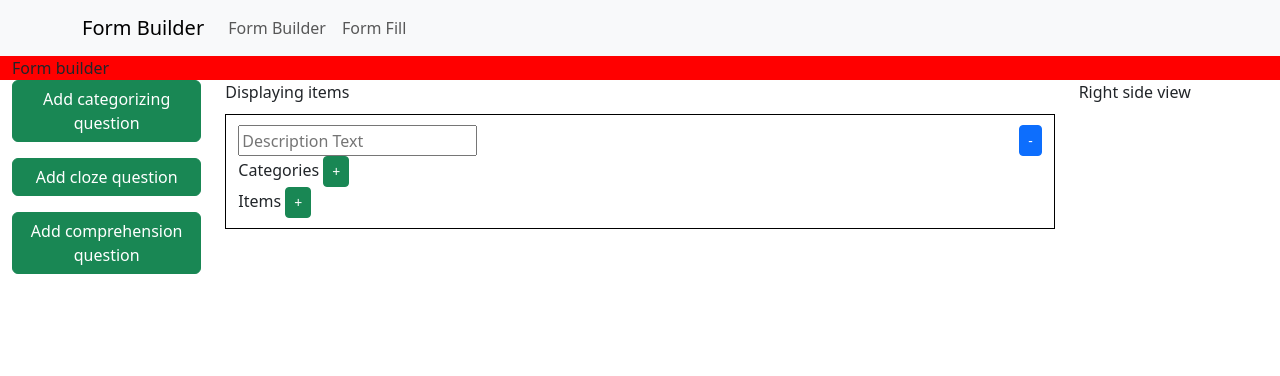
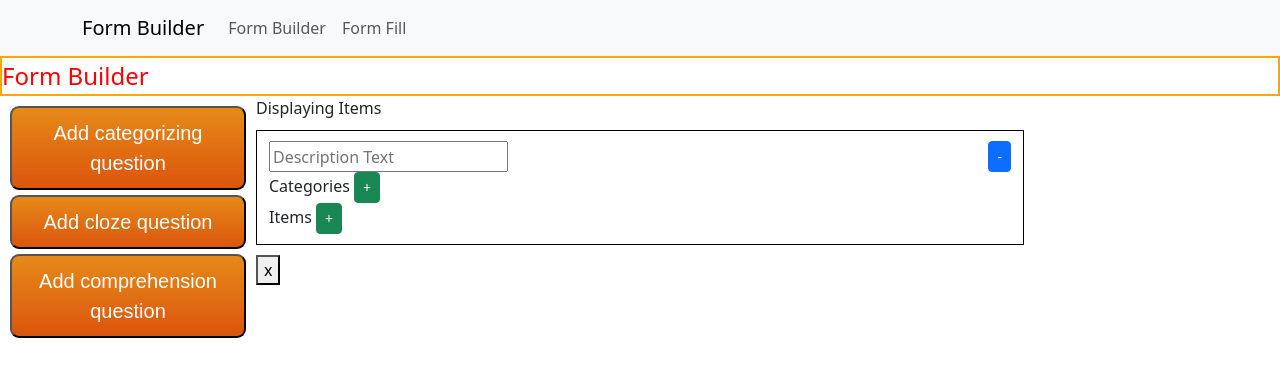
Before and after one commit to HarishB167/form-builder-react, a React (Create React App) app: page /builder in a window 1280 px wide. Both pictures are taken after a click on the button "Add categorizing question". Shown: the top 376 px of the page. Built offline with nearby package versions, Linux system fonts and the light colour scheme.

Commit message:
Form builder WIP.

```diff
--- a/src/components/elements/clozeElement.css
+++ b/src/components/elements/clozeElement.css
@@ -6,9 +6,19 @@
   row-gap: 10px;
 }
 
+.clozeElement__headingLine {
+  display: flex;
+  justify-content: space-between;
+}
+
 .clozeElement__line {
   display: flex;
   flex-direction: column;
+}
+
+.clozeElement__preview {
+  border: 1px solid black;
+  height: 2rem;
 }
 
 .clozeElement__btnUnderline {
--- a/src/components/elements/clozeElement.jsx
+++ b/src/components/elements/clozeElement.jsx
@@ -46,6 +46,7 @@ const ClozeElement = () => {
   const [image, setImage] = useState("");
   const [options, setOptions] = useState([]);
   const [maskingRanges, setMaskingRanges] = useState([]);
+  const [isCollapsed, setIsCollapsed] = useState(false);
 
   const inputRef = useRef(null);
 
@@ -128,6 +129,14 @@ const ClozeElement = () => {
 
   return (
     <div className="clozeElement">
+      <div className="clozeElement__headingLine">
+        Cloze Element
+        <button onClick={() => setIsCollapsed(!isCollapsed)}>
+          {isCollapsed ? "+" : "-"}
+        </button>
+      </div>
+      {!isCollapsed && (
+        <>
           <div className="clozeElement__line">
             <span>Preview</span>
             <div className="clozeElement__preview">{getPreview()}</div>
@@ -175,6 +184,8 @@ const ClozeElement = () => {
               />
             ))}
           </div>
+        </>
+      )}
     </div>
   );
 };
--- /dev/null
+++ b/src/components/formBuilder.css
@@ -0,0 +1,48 @@
+.formBuilder__title {
+  color: red;
+  font-size: 1.5rem;
+  border: 2px solid orange;
+}
+
+.formBuilder__content {
+  display: flex;
+}
+
+.formBuilder__actions {
+  display: flex;
+  flex-direction: column;
+  padding: 10px;
+  row-gap: 5px;
+  width: 20%;
+}
+
+.formBuilder__actions button {
+  background: #e68a19;
+  background-image: -webkit-linear-gradient(top, #e68a19, #db550d);
+  background-image: -moz-linear-gradient(top, #e68a19, #db550d);
+  background-image: -ms-linear-gradient(top, #e68a19, #db550d);
+  background-image: -o-linear-gradient(top, #e68a19, #db550d);
+  background-image: linear-gradient(to bottom, #e68a19, #db550d);
+  -webkit-border-radius: 9;
+  -moz-border-radius: 9;
+  border-radius: 9px;
+  font-family: Arial;
+  color: #ffffff;
+  font-size: 20px;
+  padding: 10px 20px 10px 20px;
+  text-decoration: none;
+}
+
+.formBuilder__actions button:hover {
+  background: #f50000;
+  background-image: -webkit-linear-gradient(top, #f50000, #f05d5d);
+  background-image: -moz-linear-gradient(top, #f50000, #f05d5d);
+  background-image: -ms-linear-gradient(top, #f50000, #f05d5d);
+  background-image: -o-linear-gradient(top, #f50000, #f05d5d);
+  background-image: linear-gradient(to bottom, #f50000, #f05d5d);
+  text-decoration: none;
+}
+
+.formBuilder__itemsList {
+  width: 60%;
+}
--- a/src/components/formBuilder.jsx
+++ b/src/components/formBuilder.jsx
@@ -1,60 +1,71 @@
 import { useState } from "react";
-import Container from "react-bootstrap/Container";
-import Row from "react-bootstrap/Row";
-import Col from "react-bootstrap/Col";
-import Button from "react-bootstrap/Button";
-import Stack from "react-bootstrap/Stack";
 import CategorizeElement from "./elements/categorizeElement";
 import ClozeElement from "./elements/clozeElement";
 import ComprehensionElement from "./elements/comprehensionElement";
+import "./formBuilder.css";
 
 const FormBuilder = () => {
   const [questions, setQuestions] = useState([]);
 
+  const handleRemoveItem = (idx) => {
+    console.log("idx :>> ", idx);
+    const q = [...questions];
+    console.log("q before :>> ", q);
+    q.splice(idx, 1);
+    console.log("q :>> ", q);
+    setQuestions(q);
+  };
+
+  const addQuestion = (questionItem, idx) => {
+    const elem = (
+      <div>
+        {questionItem}
+        <button onClick={() => handleRemoveItem(idx)}>x</button>
+      </div>
+    );
+    setQuestions([...questions, elem]);
+  };
+
   const handleAddCategorizingQuestion = () => {
     console.log("Adding categorizing question");
-    setQuestions([...questions, <CategorizeElement key={questions.length} />]);
+    addQuestion(
+      <CategorizeElement key={questions.length} />,
+      questions.length - 1
+    );
   };
 
   const handleAddClozeQuestion = () => {
     console.log("Adding cloze question");
-    setQuestions([...questions, <ClozeElement key={questions.length} />]);
+    addQuestion(<ClozeElement key={questions.length} />, questions.length - 1);
   };
 
   const handleAddComprehensionQuestion = () => {
     console.log("Adding comprehension question");
-    setQuestions([
-      ...questions,
+    addQuestion(
       <ComprehensionElement key={questions.length} />,
-    ]);
+      questions.length - 1
+    );
   };
 
   return (
-    <Container fluid>
-      <Row>
-        <Col style={{ background: "red" }}>Form builder</Col>
-      </Row>
-      <Row>
-        <Col xs={2}>
-          <Stack gap={3}>
-            <Button variant="success" onClick={handleAddCategorizingQuestion}>
-              Add categorizing question
-            </Button>
-            <Button variant="success" onClick={handleAddClozeQuestion}>
-              Add cloze question
-            </Button>
-            <Button variant="success" onClick={handleAddComprehensionQuestion}>
-              Add comprehension question
-            </Button>
-          </Stack>
-        </Col>
-        <Col>
-          <div>Displaying items</div>
+    <div className="formBuilder">
+      <div className="formBuilder__title">Form Builder</div>
+      <div className="formBuilder__content">
+        <div className="formBuilder__actions">
+          <button onClick={handleAddCategorizingQuestion}>
+            Add categorizing question
+          </button>
+          <button onClick={handleAddClozeQuestion}>Add cloze question</button>
+          <button onClick={handleAddComprehensionQuestion}>
+            Add comprehension question
+          </button>
+        </div>
+        <div className="formBuilder__itemsList">
+          <div>Displaying Items</div>
           <div>{questions}</div>
-        </Col>
-        <Col xs={2}>Right side view</Col>
-      </Row>
-    </Container>
+        </div>
+      </div>
+    </div>
   );
 };
 
```
Lines whose indentation alone changed are shown as unchanged.
